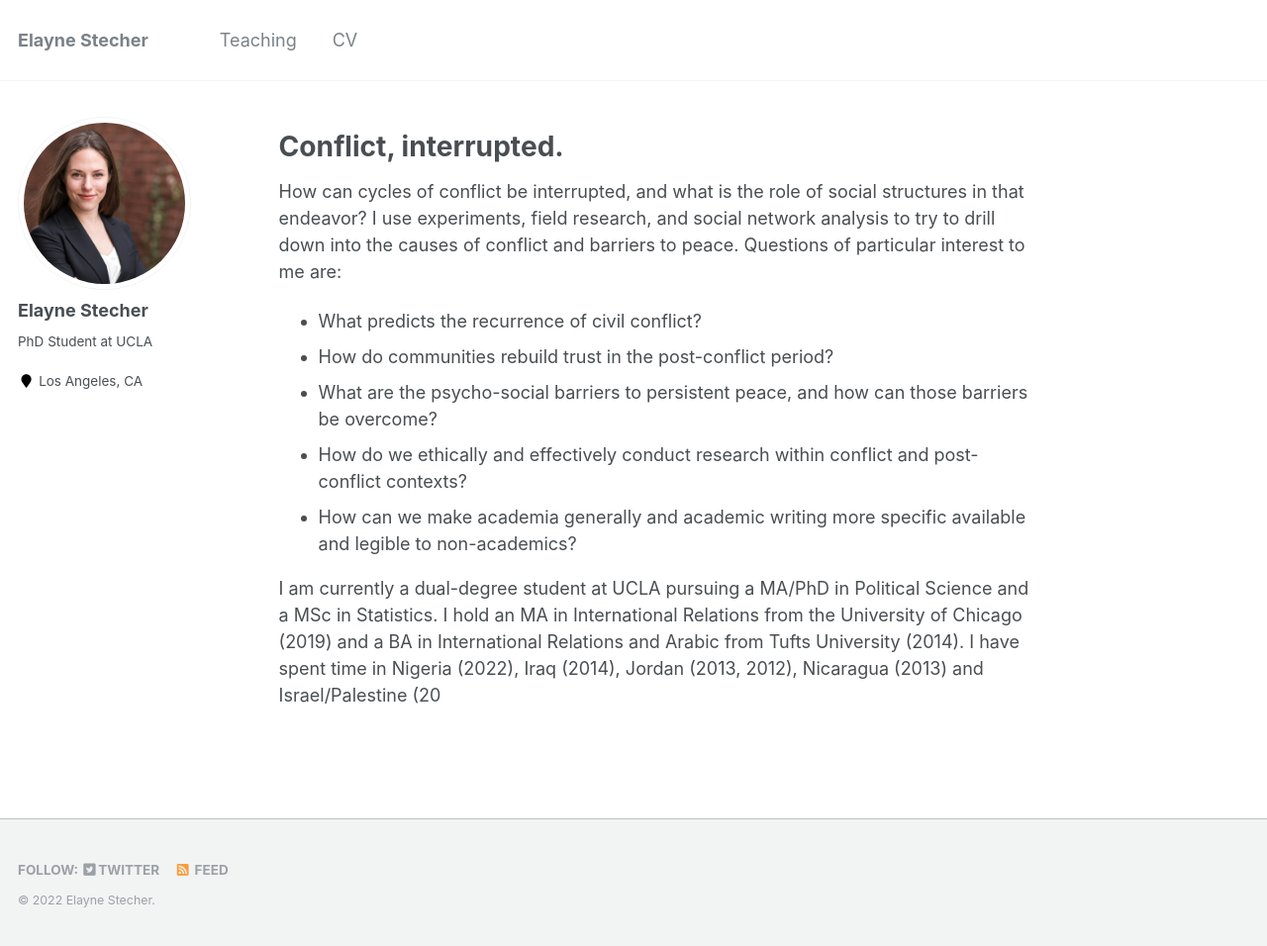
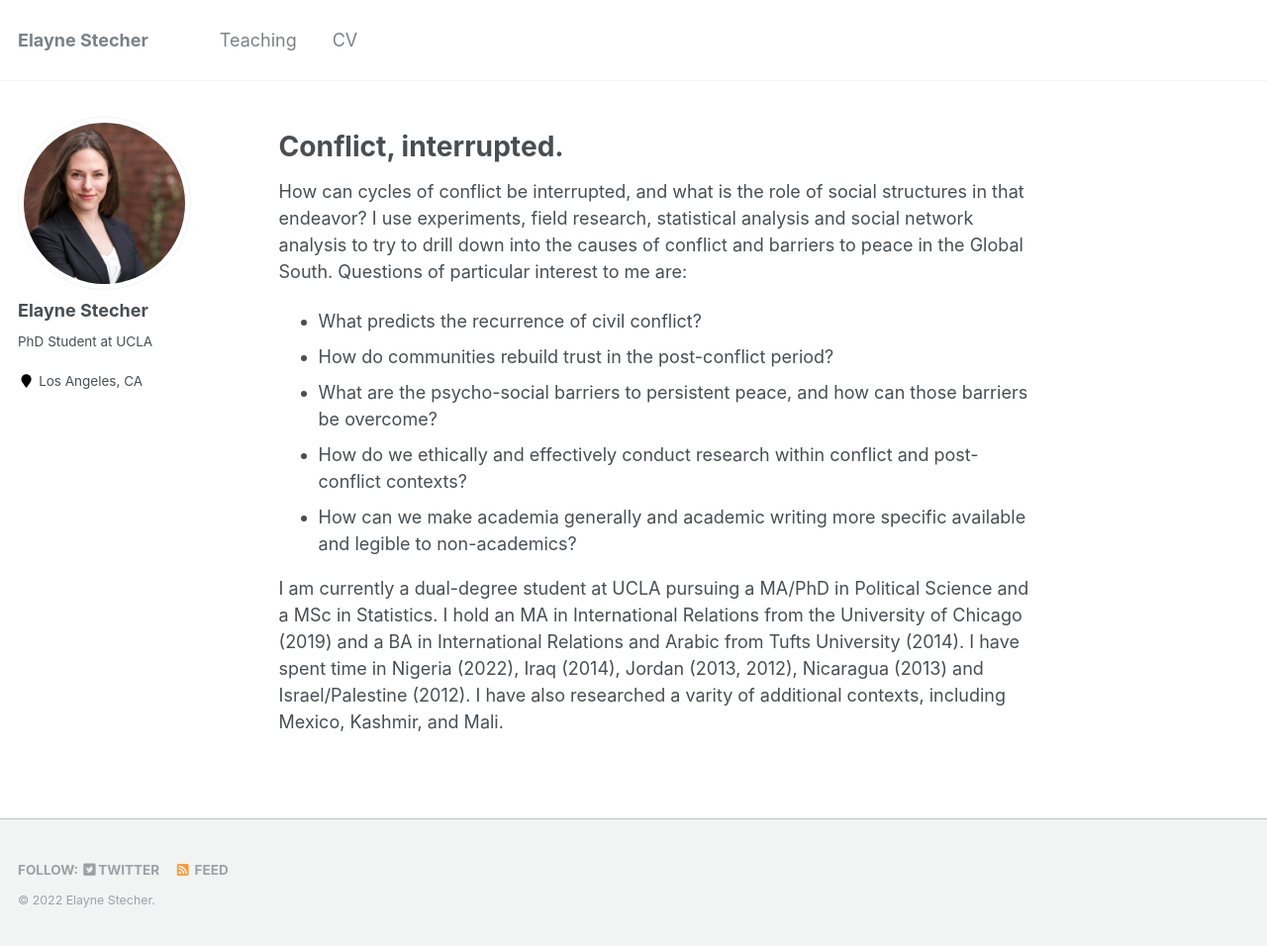
Before and after one commit to estech01/estech01.github.io, a Jekyll site: the page built from _pages/about.md, in a window 1280 px wide and 956 px high. Shown: the whole window at 99% size. Built offline with Jekyll 4.4.1, drawn with Linux system fonts in a browser that asks for light colours.

Commit message:
Update about.md

```diff
--- a/_pages/about.md
+++ b/_pages/about.md
@@ -10,7 +10,7 @@ redirect_from:
 
 # Conflict, interrupted.
 
-How can cycles of conflict be interrupted, and what is the role of social structures in that endeavor? I use experiments, field research, and social network analysis to try to drill down into the causes of conflict and barriers to peace. Questions of particular interest to me are:
+How can cycles of conflict be interrupted, and what is the role of social structures in that endeavor? I use experiments, field research, statistical analysis and social network analysis to try to drill down into the causes of conflict and barriers to peace in the Global South. Questions of particular interest to me are:
 
 - What predicts the recurrence of civil conflict?
 - How do communities rebuild trust in the post-conflict period?
@@ -18,4 +18,4 @@ How can cycles of conflict be interrupted, and what is the role of social struct
 - How do we ethically and effectively conduct research within conflict and post-conflict contexts?
 - How can we make academia generally and academic writing more specific available and legible to non-academics?
 
-I am currently a dual-degree student at UCLA pursuing a MA/PhD in Political Science and a MSc in Statistics. I hold an MA in International Relations from the University of Chicago (2019) and a BA in International Relations and Arabic from Tufts University (2014). I have spent time in Nigeria (2022), Iraq (2014), Jordan (2013, 2012), Nicaragua (2013) and Israel/Palestine (20
+I am currently a dual-degree student at UCLA pursuing a MA/PhD in Political Science and a MSc in Statistics. I hold an MA in International Relations from the University of Chicago (2019) and a BA in International Relations and Arabic from Tufts University (2014). I have spent time in Nigeria (2022), Iraq (2014), Jordan (2013, 2012), Nicaragua (2013) and Israel/Palestine (2012). I have also researched a varity of additional contexts, including Mexico, Kashmir, and Mali.
```
